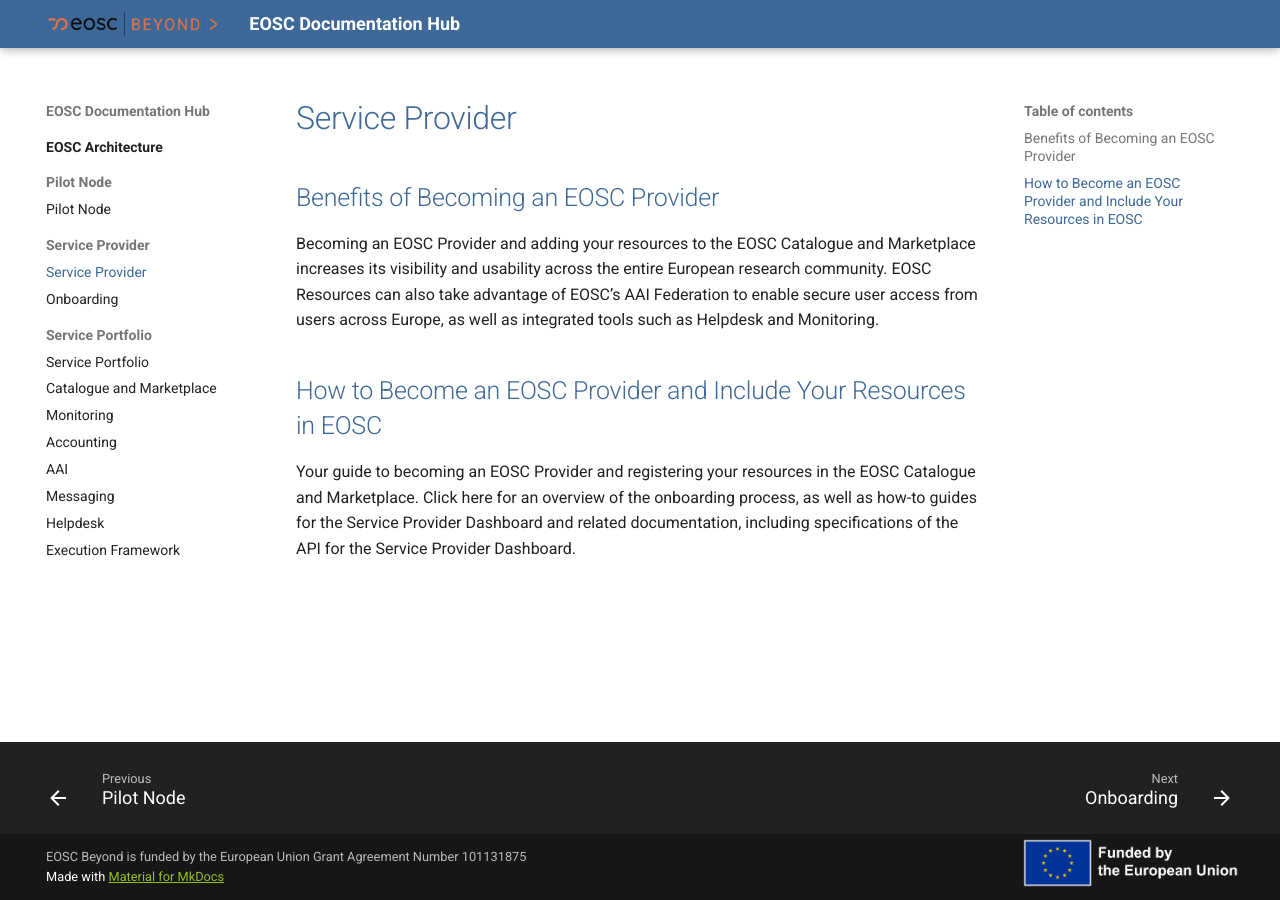
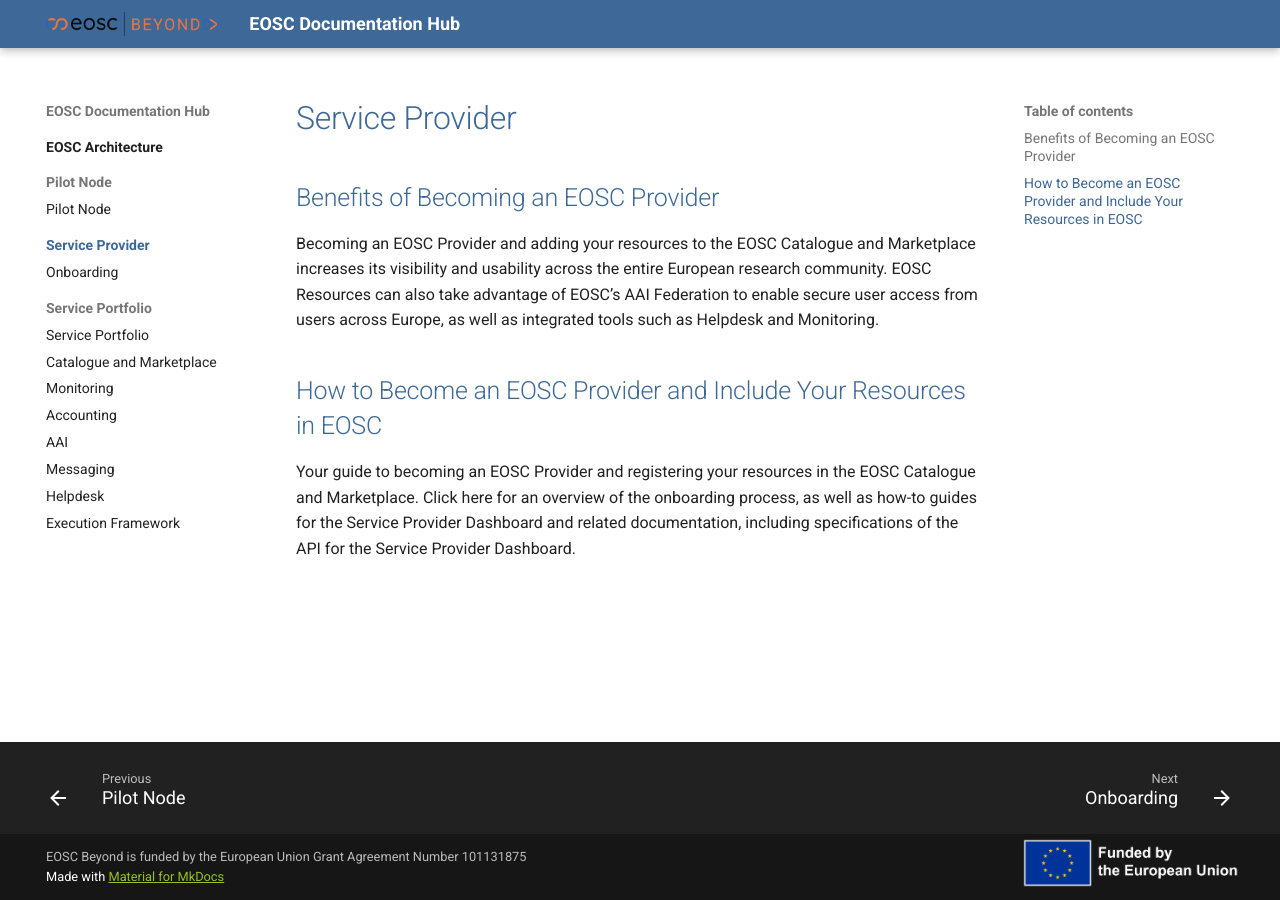
Before and after one commit to eosc-beyond-sandbox/eosc-sandbox, an MkDocs documentation site: the page built from resources/Service Provider/index.md, in a window 1280 px wide. Built offline with MkDocs 1.6.1 and Material for MkDocs 9.7.7, drawn with Linux system fonts in a browser that asks for light colours.

Commit message:
Navigation update

```diff
--- a/mkdocs.yml
+++ b/mkdocs.yml
@@ -38,7 +38,7 @@
   - Pilot Node:
     - Pilot Node/Pilot Node.md
   - Service Provider:
-    - Service Provider/Service Provider.md
+    - Service Provider/index.md
     - Onboarding: Service Provider/Onboarding.md
   - Service Portfolio:
     - Service Portfolio/Service Portfolio.md
```
Also changed, not shown: resources/Service Provider/index.md (renamed from resources/Service Provider/Service Provider.md).
